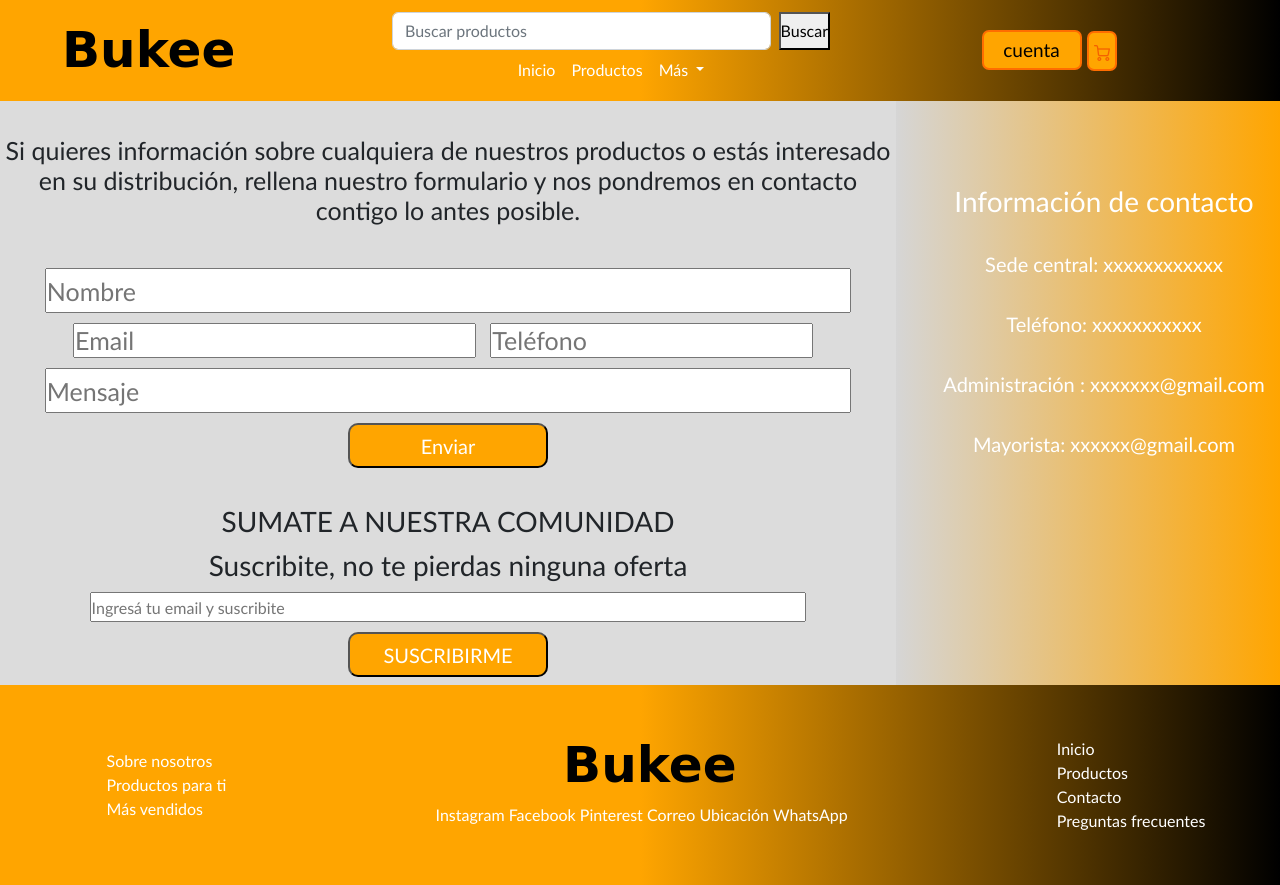
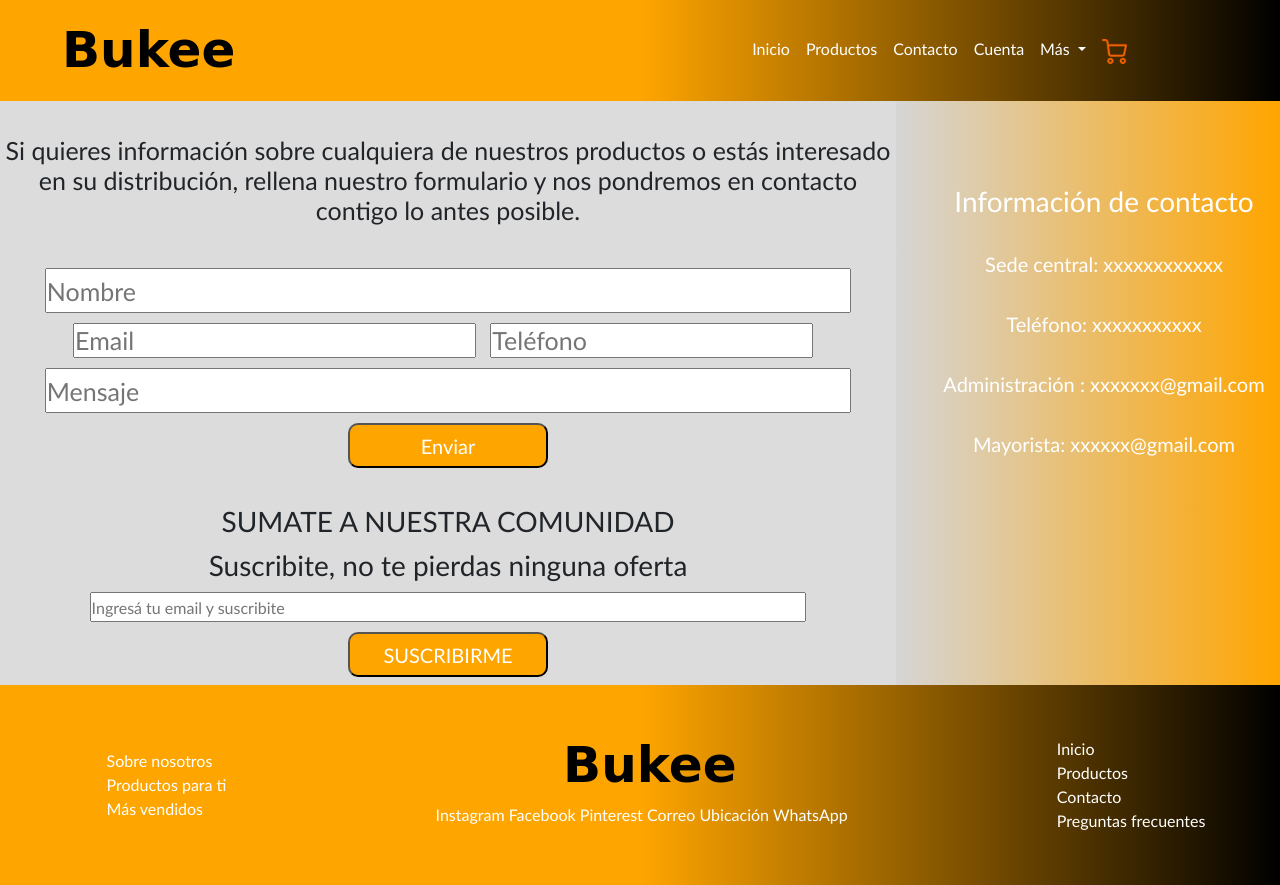
Before and after one commit to Lauta-Vittore/CoderHouse_1er_desafio, a website: page pages/Contacto.html in a window 1280 px wide. Drawn offline with nearby package versions, Linux system fonts and the light colour scheme; a web font is replaced by a local one.

Commit message:
cambios en nav

```diff
--- a/pages/Contacto.html
+++ b/pages/Contacto.html
@@ -21,11 +21,7 @@
             <span class="navbar-toggler-icon"></span>
           </button>
           <div class="collapse navbar-collapse col_9" id="navbarScroll">
-                <div class="conteiner col-6">
-                    <form class="d-flex" role="search">
-                        <input class="form-control me-2" type="search" placeholder="Buscar productos" aria-label="Search">
-                        <button class="btnCuenta btn-outline-success" type="submit">Buscar</button>
-                    </form>
+            <div class="conteiner col-9">
                 <ul class="navbar-nav me-auto my-2 my-lg-0 col" style="--bs-scroll-height: 100px;">
                 <li class="nav-item">
                     <a class="nav-link" aria-current="page" href="../index.html">Inicio</a>
@@ -33,20 +29,26 @@
                 <li class="nav-item">
                     <a class="nav-link" href="productos.html">Productos</a>
                 </li>
+                <li class="nav-item">
+                    <a class="nav-link" href="Contacto.html">Contacto</a>
+                </li>
+                <li class="nav-item">
+                    <a class="nav-link" href="#">Cuenta</a>
+                </li>
                 <li class="nav-item dropdown">
                     <a class="nav-link dropdown-toggle" href="#" role="button" data-bs-toggle="dropdown" aria-expanded="false">
                     Más
                     </a>
                     <ul class="dropdown-menu">
-                        <li><a class="dropdown-item" href="Contacto.html">Contacto</a></li>
                     <li><a class="dropdown-item" href="sobreNosotros.html">Sobre Nosotros</a></li>
-                        <li><a class="dropdown-item" href="preguntas.html">preguntas Frecuentes</a></li>
+                    <li><a class="dropdown-item" href="preguntas.html">Preguntas frecuentes</a></li>
+                    <li><a class="dropdown-item" href="#">Favoritos</a></li>
                     </ul>
                 </li>
+                <li class="nav-item">
+                    <a class="nav-link" href="#"><img src="../pic/carro-de-compras.png" style="width:25px;" alt=""></a>
+                </li>
                 </ul>
-                </div>
-                <div class="cuenta col-6">
-                    <button class="btnCuenta">cuenta</button><button class="btnCarrito"><img src="../pic/carro-de-compras.png" alt="carrito" class="imgCarrito"></button>
             </div>
           </div>
         </div>
```
Also changed, not shown: pages/preguntas.html (+13 -10 lines), pages/productos.html (+13 -10 lines), pages/sobreNosotros.html (+13 -10 lines). Lines whose indentation alone changed are shown as unchanged.
